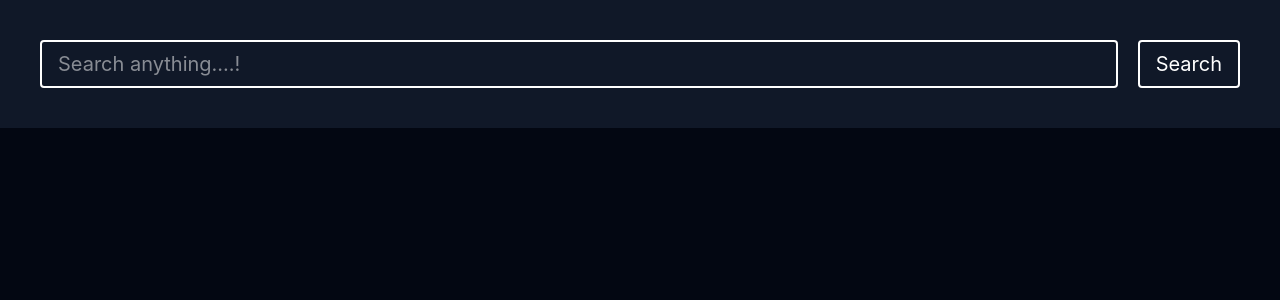
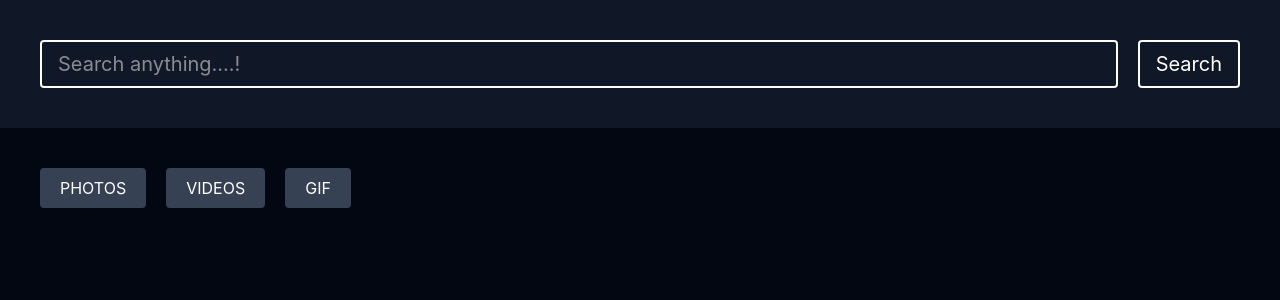
Before and after one commit to ashupal-career/Media-Search-Application, a React (Vite) app: page / in a window 1280 px wide. Shown: the top 300 px of the page. Built offline with nearby package versions, Linux system fonts and the light colour scheme.

Commit message:
Add all tabs

```diff
--- a/src/App.jsx
+++ b/src/App.jsx
@@ -1,11 +1,13 @@
 import SearchBar from './components/SearchBar'
 import './App.css'
+import Tabs from './components/Tabs'
 
 function App() {
 
   return (
     <div className='h-screen text-white w-full bg-gray-950'>
       <SearchBar/>
+      <Tabs/>
     </div>
   )
 }
--- a/src/components/SearchBar.jsx
+++ b/src/components/SearchBar.jsx
@@ -8,9 +8,9 @@ const SearchBar = () => {
 
     const dispatch = useDispatch()
 
-    const submitHandler = (e)=>{
+    const submitHandler = (e) => {
         e.preventDefault()
-        dispatchEvent(setQuery())
+        dispatch(setQuery(text))
         setText('')
     }
 
@@ -19,6 +19,7 @@ const SearchBar = () => {
         <form
         onSubmit={(e)=>{submitHandler(e)}}
         className='flex  bg-gray-900 gap-5 p-10'>
+
             <input
             value={text}
             onChange={(e)=>{setText(e.target.value);}}
@@ -26,6 +27,7 @@ const SearchBar = () => {
             className='w-full border-2 px-4 py-2 text-xl rounded outline-none'
             type="text"
             placeholder='Search anything....!'/>
+
             <button className='active:scale-95 cursor-pointer border-2 px-4 py-2 text-xl rounded outline-none'>Search</button>
         </form>
     </div>
--- a/src/components/Tabs.jsx
+++ b/src/components/Tabs.jsx
@@ -0,0 +1,32 @@
+import React from 'react'
+import { useDispatch, useSelector } from 'react-redux'
+import { setActiveTabs } from '../redux/features/searchSlice'
+
+const Tabs = () => {
+
+const tabs = ['photos', 'videos', 'GIF']
+
+const dispatch = useDispatch()
+
+const activeTab = useSelector((state)=>state.search.activeTab)
+
+  return (
+    <div className='flex gap-5 p-10'>
+        {tabs.map(function(elem,idx){
+            return (
+                    <button
+                        className={`${(activeTab==elem?'bg-blue-700':'bg-gray-500')} transition bg-gray-700 cursor-pointer active:scale-95 px-5 py-2 rounded uppercase`}
+                        key={idx}
+                        onClick={()=>{
+                            dispatch(setActiveTabs(elem))
+                            }}
+                        >
+                        {elem}
+                    </button>
+                )
+        })}
+    </div>
+  )
+}
+
+export default Tabs
```
